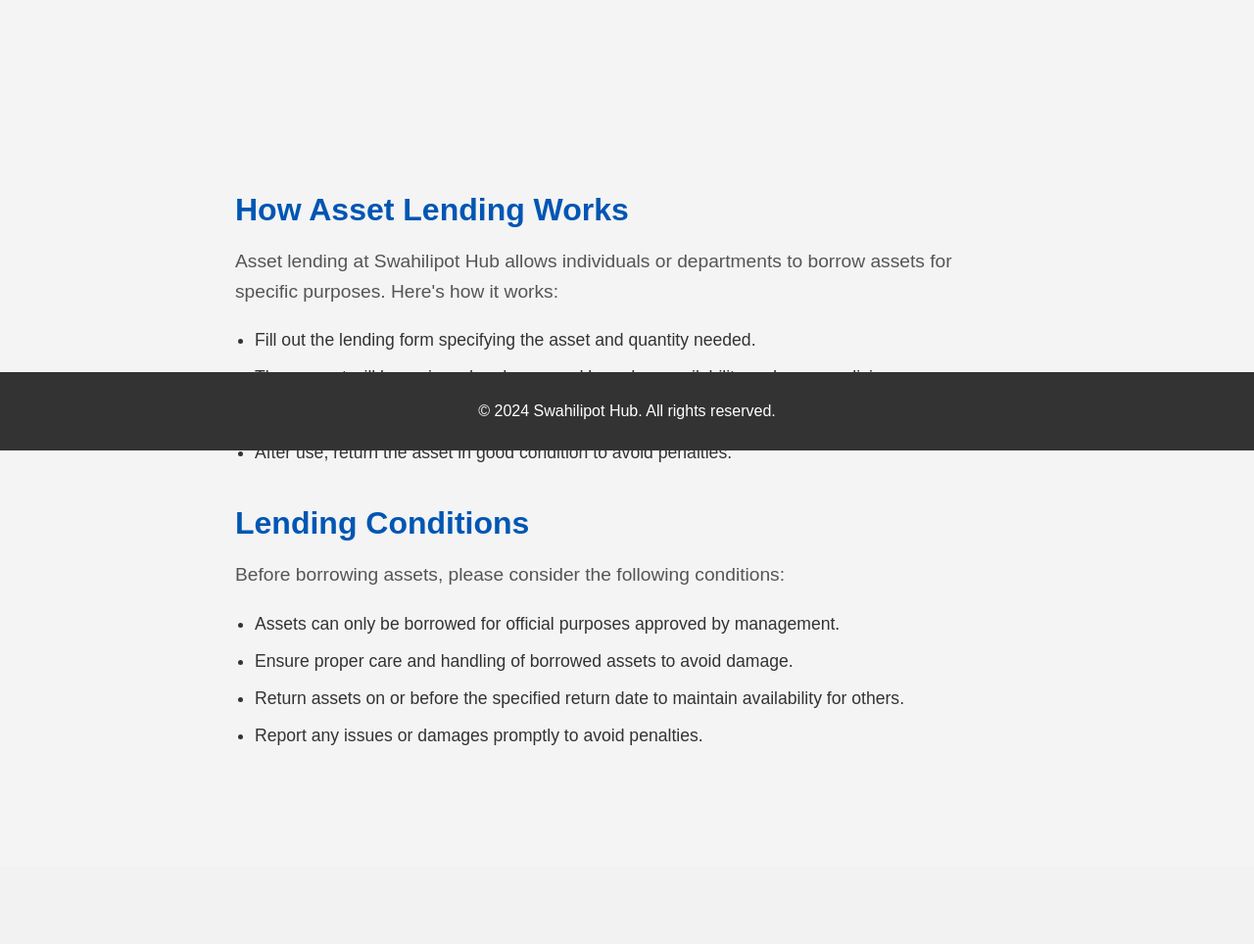
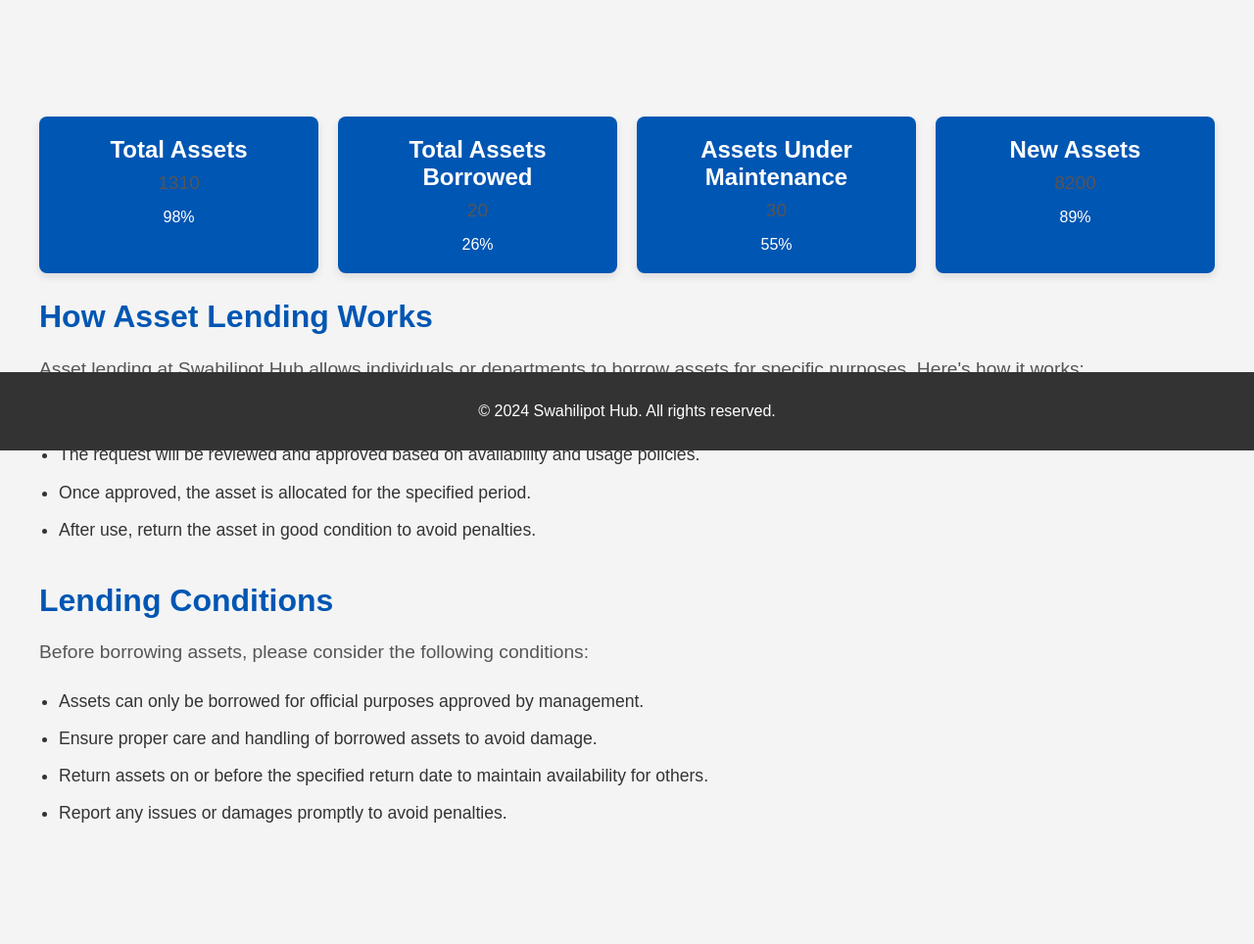
Before and after one commit to hezron-sketch/AssetManagement, a Django app: page / in a window 1280 px wide. Shown: the part 340-1304 px from the top of the page at 98% size. Before the commit the page ends 1101 px from the top, so only its background shows below. Run offline with Django 3.2, Linux system fonts and the light colour scheme.

Commit message:
Created updated assets cards at home page

```diff
--- a/assets/templates/assets/index.html
+++ b/assets/templates/assets/index.html
@@ -11,7 +11,7 @@
             padding: 0;
             box-sizing: border-box;
             background: #f4f4f4;
-            color: #333; /* Default text color */
+            color: #333;
         }
         .navbar {
             background-color: #0056b3;
@@ -40,21 +40,21 @@
             color: #e0e0e0;
         }
         .container {
-            padding: 150px 20px 80px; /* Adjusted padding to accommodate content */
-            max-width: 800px;
+            padding: 80px 20px 80px; /* Adjusted padding to remove excess space */
+            max-width: 1200px;
             margin: 0 auto;
-            text-align: left; /* Align text to the left */
+            text-align: left;
         }
         .container h1 {
             font-size: 2.5em;
             margin-bottom: 20px;
             color: #333;
-            text-align: center; /* Center align headings */
+            text-align: center;
         }
         .container p {
             font-size: 1.2em;
             color: #555;
-            line-height: 1.6; /* Improved line spacing for readability */
+            line-height: 1.6;
             margin-bottom: 20px;
         }
         .hero {
@@ -73,15 +73,15 @@
             margin-bottom: 0;
         }
         .section {
-            margin-bottom: 40px; /* Added spacing between sections */
+            margin-bottom: 40px;
         }
         .section h2 {
             font-size: 2em;
             margin-bottom: 15px;
-            color: #0056b3; /* Highlight section headings */
+            color: #0056b3;
         }
         .section ul {
-            list-style-type: disc; /* Use bullet points for lists */
+            list-style-type: disc;
             padding-left: 20px;
         }
         .section ul li {
@@ -98,6 +98,40 @@
             bottom: 0;
             width: 100%;
         }
+
+        .dashboard-cards {
+            display: flex;
+            justify-content: space-between;
+            margin: 20px 0;
+            gap: 20px;
+        }
+        .card {
+            background: #0056b3;
+            color: white;
+            padding: 20px;
+            border-radius: 8px;
+            box-shadow: 0 4px 8px rgba(0,0,0,0.1);
+            flex: 1;
+            text-align: center;
+            transition: transform 0.3s ease, background-color 0.3s ease;
+        }
+        .card h3 {
+            margin: 0;
+            font-size: 1.5em;
+        }
+        .card p {
+            margin: 5px 0;
+            font-size: 1.2em;
+        }
+        .card span {
+            display: block;
+            margin-top: 10px;
+            font-size: 1em;
+        }
+        .card:hover {
+            transform: translateY(-10px);
+            background-color: #003d7a;
+        }
     </style>
 </head>
 <body>
@@ -107,15 +141,38 @@
         <a href="{% url 'track' %}">Track Assets</a>
         <a href="{% url 'maintenance' %}">Assets Maintenance</a>
         <a class="nav-link" href="{% url 'logout' %}">Logout</a>
-
     </div>
 
     <div class="hero">
-        <h1>Swahilipot Hub Assets management systems </h1>
+        <h1>Swahilipot Hub Assets Management Systems</h1>
         <p>Manage and track your assets efficiently with our comprehensive system.</p>
     </div>
 
     <div class="container">
+        <!-- Dashboard Cards Section -->
+        <div class="dashboard-cards">
+            <div class="card">
+                <h3>Total Assets</h3>
+                <p class="count" data-target="1310">0</p>
+                <span>98%</span>
+            </div>
+            <div class="card">
+                <h3>Total Assets Borrowed</h3>
+                <p class="count" data-target="20">0</p>
+                <span>26%</span>
+            </div>
+            <div class="card">
+                <h3>Assets Under Maintenance</h3>
+                <p class="count" data-target="30">0</p>
+                <span>55%</span>
+            </div>
+            <div class="card">
+                <h3>New Assets</h3>
+                <p class="count" data-target="8200">0</p>
+                <span>89%</span>
+            </div>
+        </div>
+
         <div class="section">
             <h2>How Asset Lending Works</h2>
             <p>Asset lending at Swahilipot Hub allows individuals or departments to borrow assets for specific purposes. Here's how it works:</p>
@@ -142,5 +199,31 @@
     <footer>
         <p>&copy; 2024 Swahilipot Hub. All rights reserved.</p>
     </footer>
+
+    <script>
+        // Counting animation script
+        document.addEventListener('DOMContentLoaded', function () {
+            const counters = document.querySelectorAll('.count');
+            const speed = 200; // The lower the slower
+
+            counters.forEach(counter => {
+                const animate = () => {
+                    const target = +counter.getAttribute('data-target');
+                    const count = +counter.innerText;
+
+                    const increment = target / speed;
+
+                    if (count < target) {
+                        counter.innerText = Math.ceil(count + increment);
+                        setTimeout(animate, 1);
+                    } else {
+                        counter.innerText = target;
+                    }
+                };
+
+                animate();
+            });
+        });
+    </script>
 </body>
 </html>
```
Also changed, not shown: AssetManagement/settings.py (+8 -1 lines), README.MD, db.sqlite3.
